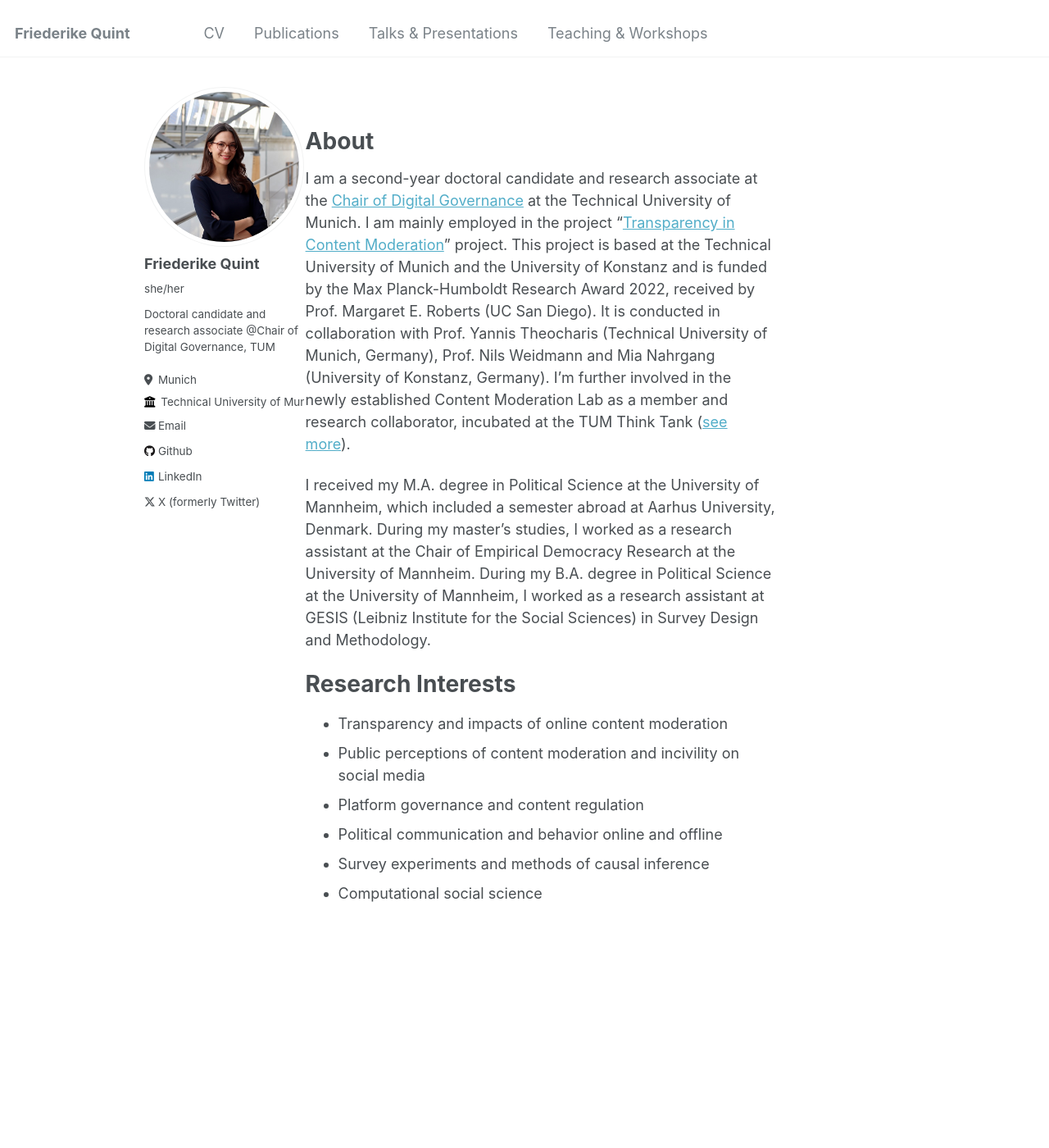
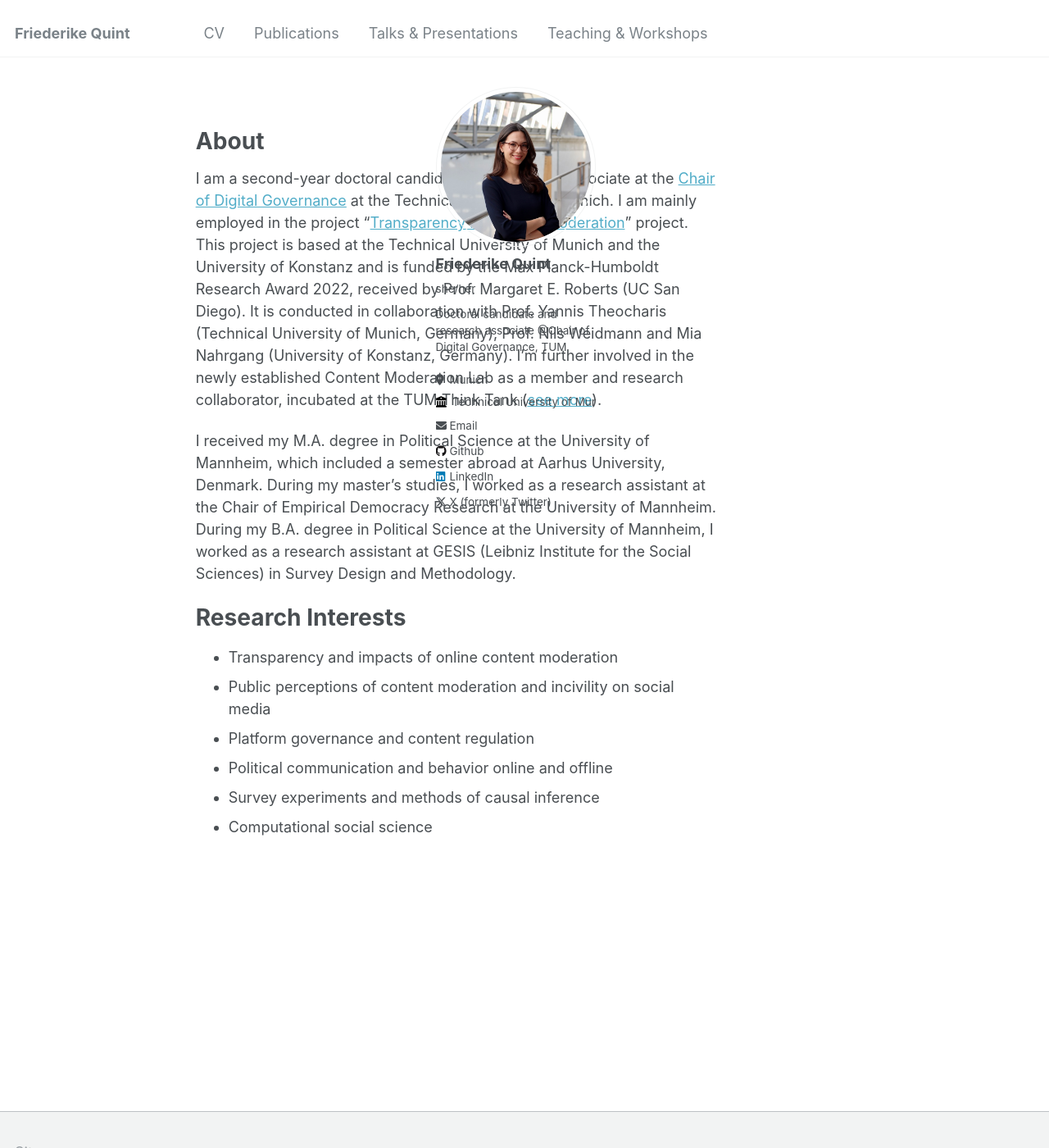
Before and after one commit to friederikequint/friederikequint.github.io, a Jekyll site: the page built from _pages/about.md, in a window 1280 px wide and 1400 px high. Shown: the whole window at 82% size. Built offline with Jekyll 4.4.1, drawn with Linux system fonts in a browser that asks for light colours.

Commit message:
Update _page.scss

```diff
--- a/_sass/_page.scss
+++ b/_sass/_page.scss
@@ -5,14 +5,18 @@
 #main {
   @include container;
   @include clearfix;
-  margin: 2em auto; /* Center the content and add top margin */
-  padding: 2em; /* Add more spacing inside the container */
-  max-width: 900px; /* Slightly increase width for better readability */
+  display: flex; /* Enables flexbox for proper layout */
+  align-items: flex-start; /* Align items at the top */
+  justify-content: center; /* Center content horizontally */
+  gap: 2em; /* Creates space between profile and text */
+  margin: 2em auto;
+  padding: 2em;
+  max-width: 1000px; /* Slightly increase width for better readability */
   animation: intro 0.3s both;
   animation-delay: 0.35s;
 
   @include breakpoint($x-large) {
-    max-width: 1000px; /* Ensure it's not too wide on large screens */
+    max-width: 1100px; /* Ensure it's not too wide on large screens */
   }
 }
 
```
